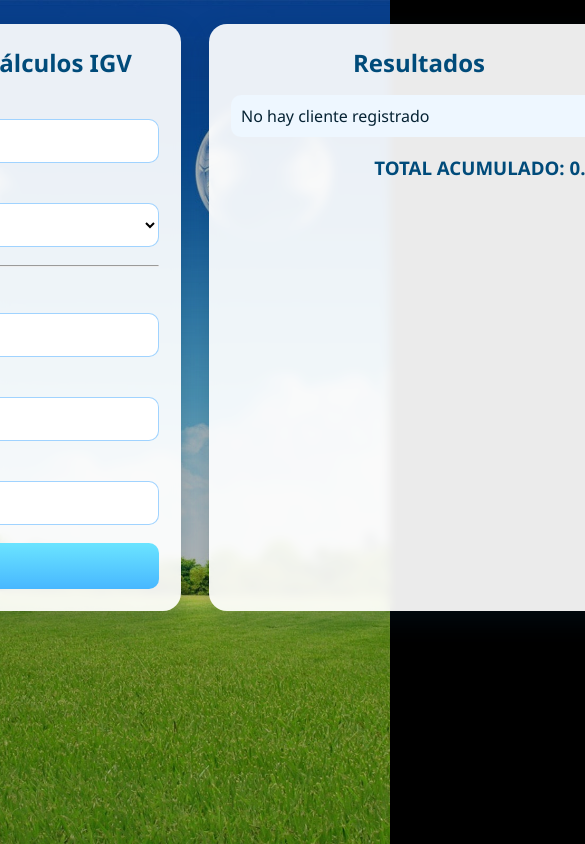
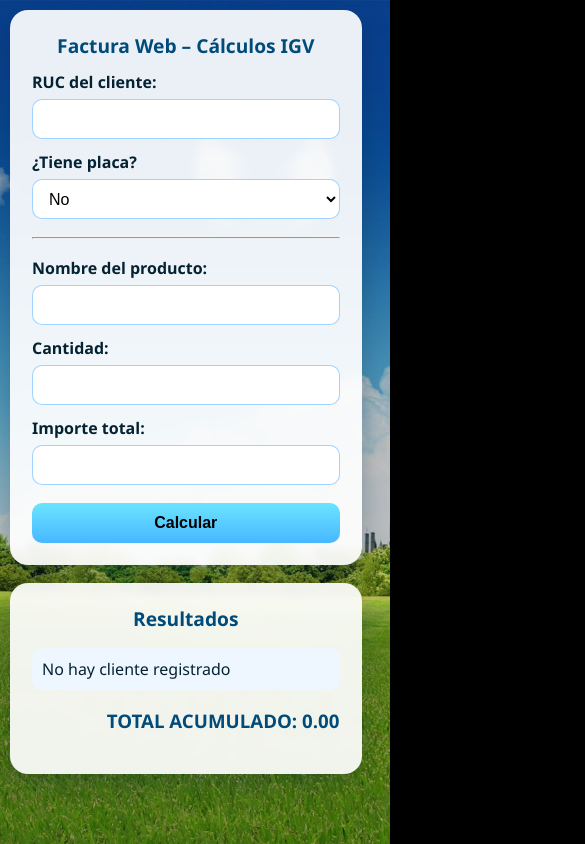
Before and after one commit to AndyLC346/FacturaProyect, a plain HTML site: page index.html in a window 390 px wide. Shown: the top 844 px of the page, 585 px wide, since content can reach past the window. Drawn offline with Linux system fonts and the light colour scheme.

Commit message:
añadiendo responsive

```diff
--- a/index.html
+++ b/index.html
@@ -2,7 +2,7 @@
 <html lang="es">
 <head>
     <meta charset="UTF-8" />
-    <meta name="viewport" content="width=device-width, initial-scale=1.0"/>
+    <meta name="viewport" content="width=device-width, initial-scale=1.0, maximum-scale=1"/>
     <title>Factura IGV Web</title>
     <link rel="stylesheet" href="style.css" />
 </head>
@@ -10,7 +10,6 @@
 
 <div class="container">
 
-    <!-- ====================== CARD 1 – FORMULARIO ====================== -->
     <div class="aero-card form-card">
         <h2>Factura Web – Cálculos IGV</h2>
 
@@ -42,7 +41,6 @@
         <button id="btnCalcular" onclick="calcular()">Calcular</button>
     </div>
 
-    <!-- ====================== CARD 2 – RESULTADOS ====================== -->
     <div class="aero-card resultados-card">
         <h2>Resultados</h2>
 
@@ -55,7 +53,6 @@
 
 </div>
 
-<!-- SNACKBAR -->
 <div id="snackbar">Complete los campos vacíos</div>
 
 <script src="app.js"></script>
--- a/style.css
+++ b/style.css
@@ -29,10 +29,14 @@ body::before {
     display: flex;
     gap: 28px;
     z-index: 1;
+    max-width: 100%;
+    flex-wrap: wrap;   /* 🚀 Hace que en móvil caiga debajo */
+    justify-content: center;
 }
 
 .aero-card {
     width: var(--card-width);
+    max-width: 95%; /* 🚀 Se adapta en móvil */
     padding: 22px;
     border-radius: 18px;
     background: var(--glass);
@@ -99,7 +103,6 @@ button {
 
 .result-box p { margin:4px 0; }
 
-/* ========= BOTÓN DE ELIMINAR MINI ICONO ========= */
 .btn-delete {
     position:absolute;
     right:8px;
@@ -150,3 +153,25 @@ button {
     opacity:1;
     bottom:50px;
 }
+
+/* 📱 MOBILE RESPONSIVE */
+@media (max-width: 768px){
+    body {
+        padding: 10px;
+        align-items: center;
+    }
+
+    .container {
+        flex-direction: column;
+        gap: 18px;
+    }
+
+    h2 {
+        font-size: 1.2rem;
+    }
+
+    input, select, button {
+        height: 40px;
+        font-size: 16px;
+    }
+}
```
